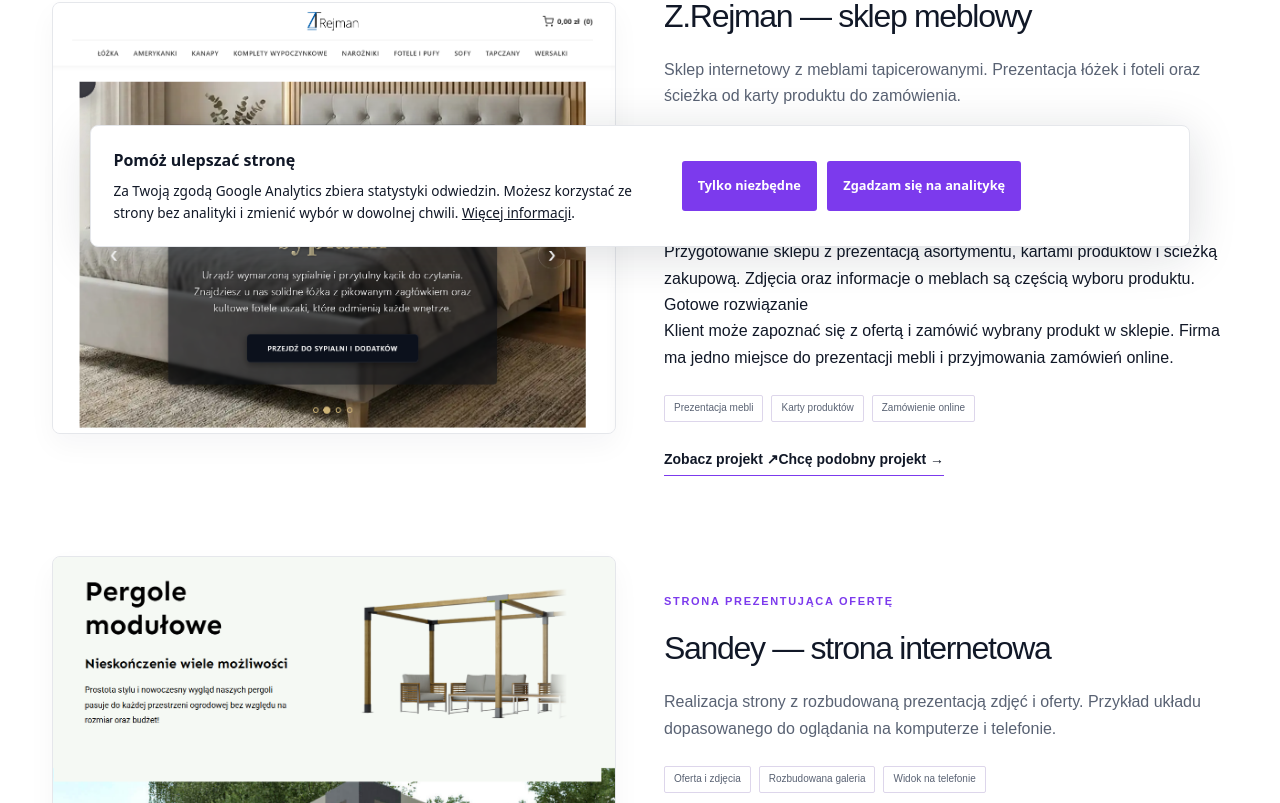
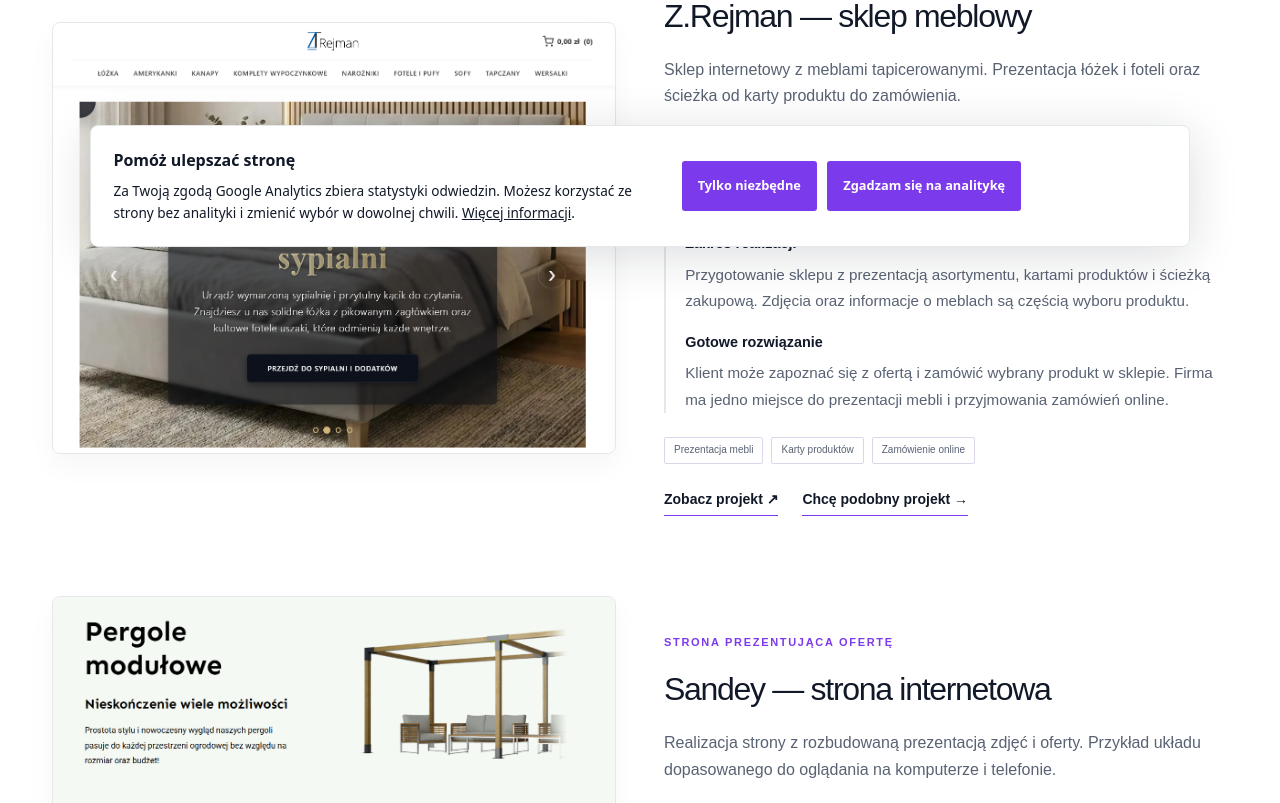
Before and after one commit to tadek24/webspanner-site, a Next.js app: page /portfolio in a window 1280 px wide. Shown: the part 537-1340 px from the top of the page. Built offline with nearby package versions, Linux system fonts and the light colour scheme.

Commit message:
Style project stories and service enquiry guidance

```diff
--- a/styles/globals.css
+++ b/styles/globals.css
@@ -1229,6 +1229,18 @@
 .ws-service-brief { margin:3rem 0; }
 .ws-service-brief li { margin:.75rem 0; }
 .ws-realization { scroll-margin-top:100px; }
+.ws-project-story { margin:1.5rem 0; padding-left:1.2rem; border-left:2px solid var(--ws-line); }
+.ws-project-story div + div { margin-top:1rem; }
+.ws-project-story dt { font-size:.9rem; font-weight:700; }
+.ws-project-story dd { margin:.35rem 0 0; color:#596273; font-size:.95rem; line-height:1.75; }
+.ws-project-actions { display:flex; flex-wrap:wrap; gap:1rem 1.5rem; align-items:center; }
+.ws-inquiry { scroll-margin-top:100px; min-width:0; }
+.ws-inquiry-context { margin-top:1.5rem; padding:1.4rem; border:1px solid var(--ws-line); border-radius:8px; background:#f8f7fb; }
+.ws-inquiry-context p { margin:0 0 .8rem; line-height:1.6; }
+.ws-inquiry-context ul { padding-left:1.2rem; margin:.8rem 0; }
+.ws-inquiry-context li { margin:.55rem 0; line-height:1.6; }
+.ws-inquiry-context small { color:#596273; line-height:1.6; }
+.ws-inquiry-context + .ws-form { margin-top:1.5rem; }
 @media(max-width:760px) { .ws-service-evidence { grid-template-columns:1fr; } .ws-hero h1 { overflow-wrap:normal; } }
 .ws-consent { position:fixed; z-index:100; bottom:1rem; left:1rem; right:1rem; max-width:1100px; margin:auto; padding:1.4rem; background:#fff; color:#111827; box-shadow:0 8px 48px #11182726; border:1px solid #e5e7eb; border-radius:8px; display:flex; gap:1.5rem; align-items:center; }
 .ws-consent p { font-size:.85rem; line-height:1.6; margin:.5rem 0 0; max-width:70ch; }
```
